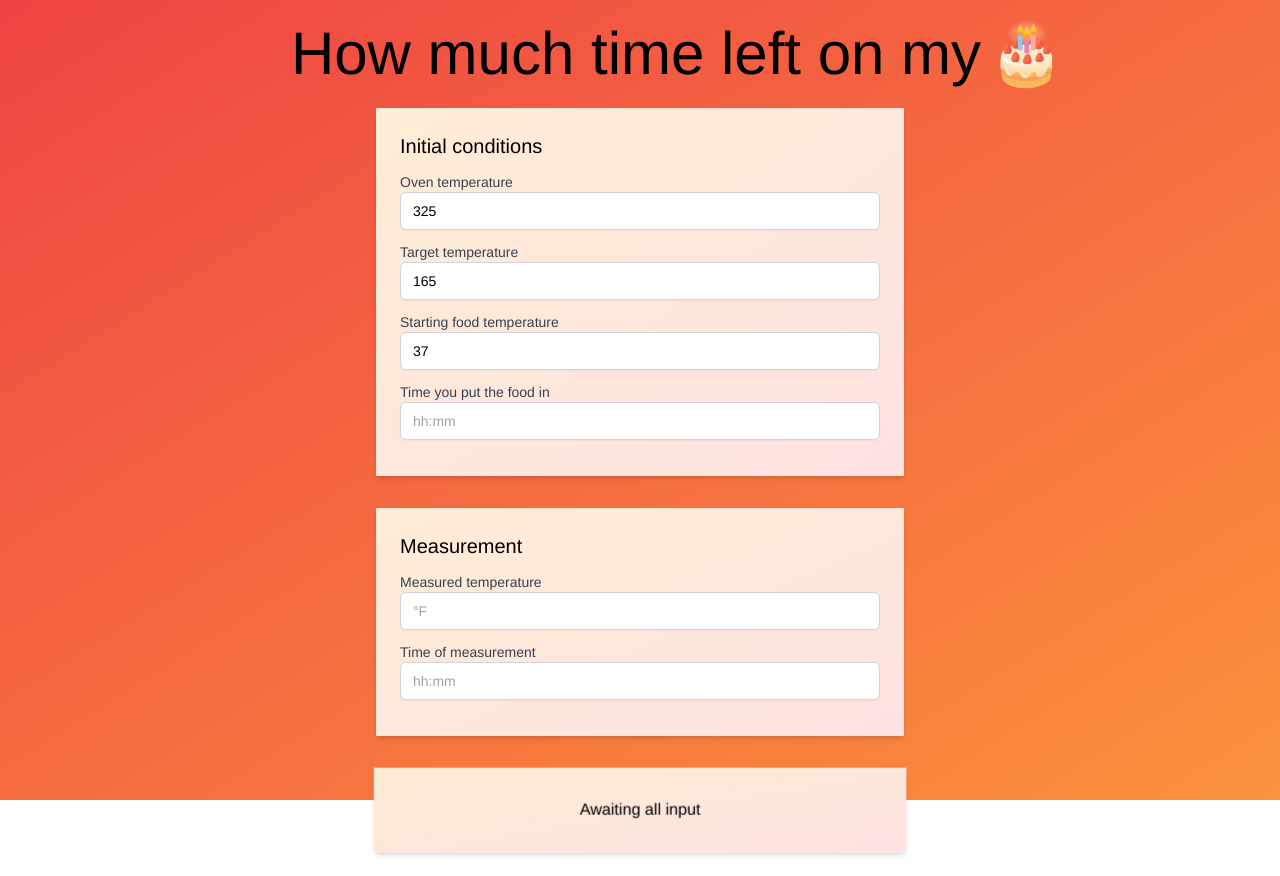
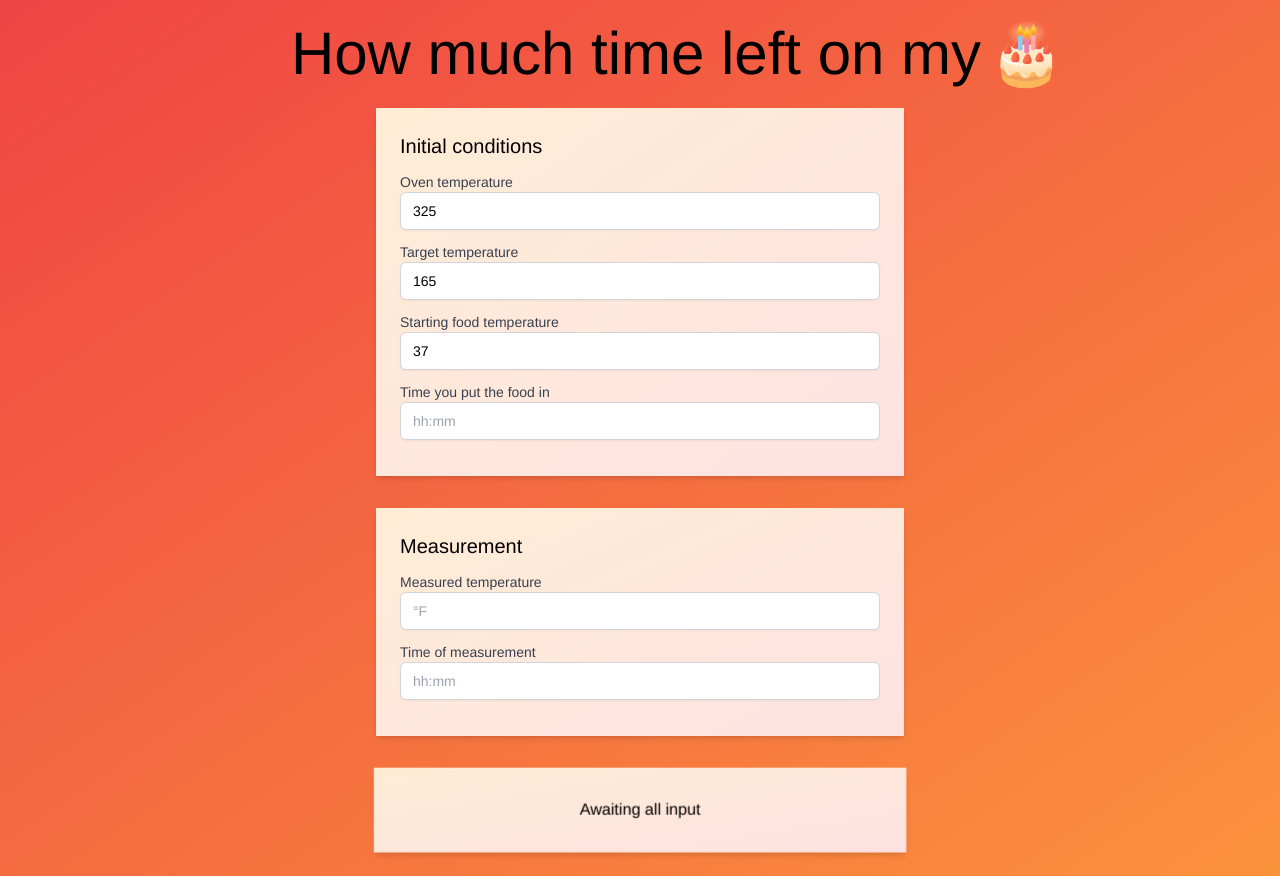
Before and after one commit to wpears/turkey, a Svelte app: page / in a window 1280 px wide. Before the commit the page ends 852 px from the top, so only its background shows below. Built offline with nearby package versions, Linux system fonts and the light colour scheme.

Commit message:
actually fix viewport weirdness

```diff
--- a/index.html
+++ b/index.html
@@ -8,7 +8,6 @@
     <link rel="manifest" href="/site.webmanifest">
     <meta name="viewport" content="width=device-width, initial-scale=1.0" />
     <title>Turkey</title>
-    <style>html,body,#app{height: 100%;}</style>
   </head>
   <body>
     <div id="app"></div>
--- a/src/App.svelte
+++ b/src/App.svelte
@@ -24,9 +24,9 @@
   $: endTime = getEndTime(startTime, total)
 </script>
 
-<main class="h-full bg-gradient-to-br from-red-500 to-orange-400">
+<main class="bg-gradient-to-br from-red-500 to-orange-400 min-h-screen">
   <div class="max-w-4xl container mx-auto flex flex-col content-center p-6
-    space-y-6 h-full">
+    space-y-6">
     <h1 class="text-4xl lg:text-6xl text-center">How much time left on my <Food/></h1>
     <form class="max-w-xl px-6 mx-auto w-full">
       <SectionWrapper>
```
Also changed, not shown: 4 other files (tests, documents, lock files or other folders).
